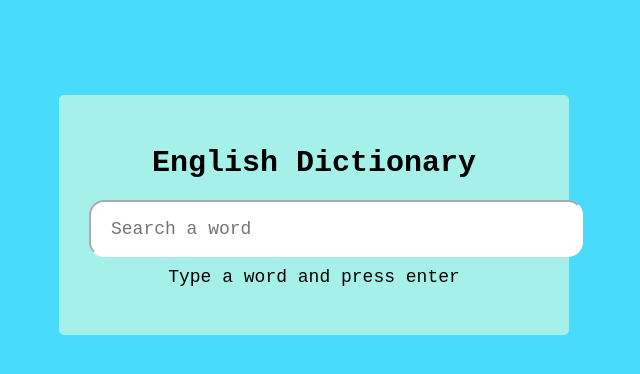
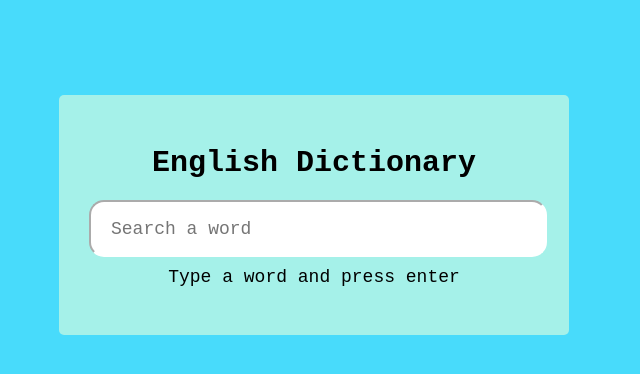
Before and after one commit to surajsharma14/Web-Dev-Project-for-Hacktoberfest2023, a PHP site: page / in a window 1280 px wide. Shown: the part 185-559 px from the top of the page, without its empty margins (326-966 px from the left). Run offline with PHP 8.4, Linux system fonts and the light colour scheme.

Commit message:
search bar width changed

```diff
--- a/Dictionary_App/style.css
+++ b/Dictionary_App/style.css
@@ -30,7 +30,7 @@ body {
 }
 
 .search-bar {
-  width: 100%;
+  width: 92%;
 }
 
 .input {
@@ -42,6 +42,7 @@ body {
   font-size: 16px;
   border-radius: 15px;
   font-size: large;
+
 }
 
 .info-text {
```
